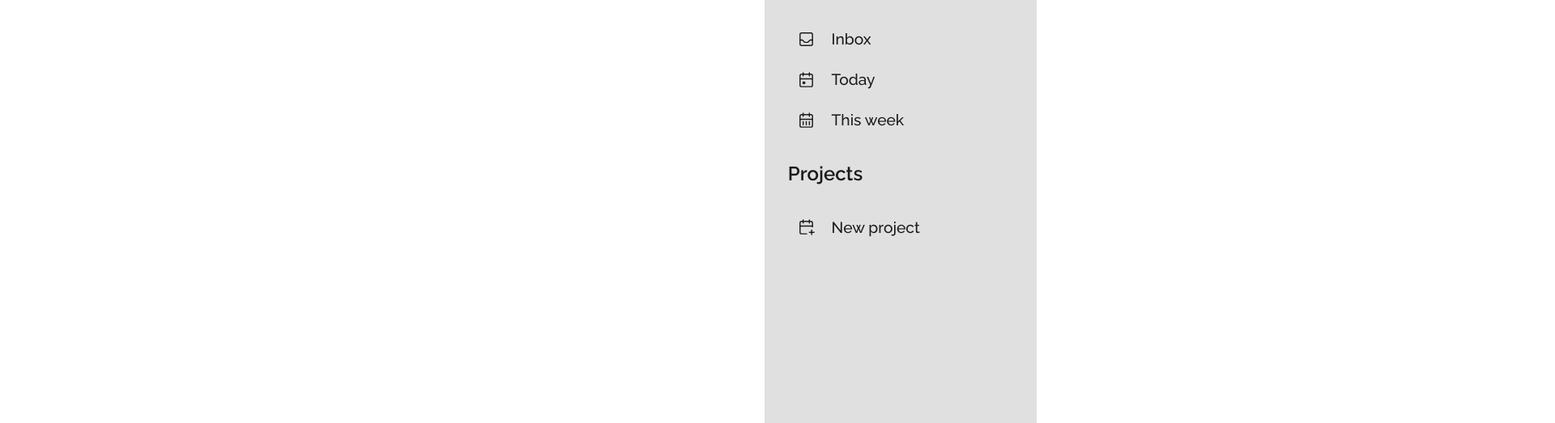
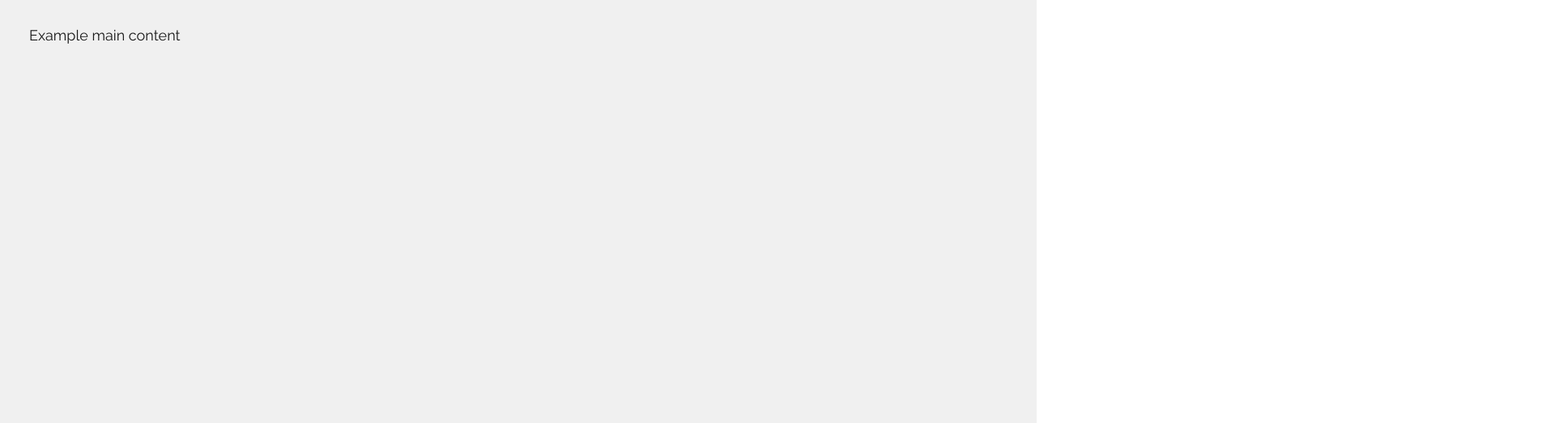
Before and after one commit to Panthomema/odin-todo-list, a website built with webpack: page src/template.html in a window 1280 px wide. Shown: the part 93-616 px from the top of the page at 81% size, 1920 px wide, since content can reach past the window. Built offline with nearby package versions, Linux system fonts and the light colour scheme.

Commit message:
Attempt layout fix

```diff
--- a/src/index.js
+++ b/src/index.js
@@ -1,10 +1,15 @@
 import './styles/reset.css';
 import './styles/style.css';
+import inbox from './tabs/inbox';
 
 document.querySelector('#menu-btn').addEventListener('click', () => {
-  document.querySelector('aside').classList.toggle('aside-visible');
+  document.querySelector('nav').classList.toggle('nav-visible');
 });
 
 document.querySelector('#menu-btn').addEventListener('click', (event) => {
   event.currentTarget.classList.toggle('rotated-180');
 });
+
+document.querySelector('#inbox-btn').addEventListener('click', () => {
+  document.querySelector('main').appendChild(inbox);
+});
--- a/src/styles/style.css
+++ b/src/styles/style.css
@@ -13,7 +13,9 @@ body {
   color: var(--color-dark);
   font-family: Raleway, sans-serif;
   font-size: var(--font-size-base);
-  overflow-y: hidden;
+  overflow-x: hidden;
+  display: flex;
+  flex-direction: column;
 }
 
 svg {
@@ -31,7 +33,6 @@ header {
   gap: 0.2em;
   font-size: 1.5rem;
   position: sticky;
-  top: 0;
 }
 
 header svg {
@@ -47,26 +48,41 @@ header svg {
   transform: rotate(-180deg);
 }
 
-aside {
+main {
+  flex: 1;
+  background-color: var(--color-light);
+  height: 100%;
+  position: relative;
+  display: flex;
+}
+
+section {
+  padding: 2em;
+  flex: 1;
+}
+
+nav {
   background: var(--color-light-100);
-  font-size: 1.2rem;
+  font-size: 1rem;
   font-weight: 500;
   padding: 1.25em;
-  position: fixed;
+  position: absolute;
+  top: 0;
   right: -100dvw;
+  width: 100dvw;
   height: 100%;
-  width: 100dvw;
   display: flex;
   flex-direction: column;
-  gap: 1.5em;
+  gap: 1em;
   transition: right 0.3s ease;
+  z-index: 99;
 }
 
-.aside-visible {
+.nav-visible {
   right: 0;
 }
 
-aside h2 {
+nav h2 {
   font-size: 1.25em;
   font-weight: 600;
 }
@@ -81,7 +97,7 @@ nav button {
   display: flex;
   align-items: center;
   width: 100%;
-  gap: 1em;
+  gap: 0.8em;
   padding: 0.6em;
   border-radius: 0.2em;
   cursor: pointer;
@@ -96,7 +112,7 @@ nav svg {
 }
 
 @media only screen and (min-width: 421px) {
-  aside {
+  nav {
     padding: 1.5em;
     width: max-content;
     min-width: 17.5em;
@@ -111,10 +127,6 @@ nav svg {
     position: relative;
   }
 
-  aside {
-    right: 0;
-  }
-
   #menu-btn {
     display: none;
   }
--- /dev/null
+++ b/src/tabs/inbox.js
@@ -0,0 +1,6 @@
+const inbox = document.createElement('div');
+inbox.classList.add('content');
+
+inbox.innerHTML = '<h2>Inbox</h2>'
+
+export default inbox;
--- a/src/template.html
+++ b/src/template.html
@@ -33,12 +33,14 @@
                 <path d="M15 6l-6 6l6 6" />
             </svg>
         </header>
-        <main></main>
-        <aside>
+        <main>
+            <section>
+                <h2>Example main content</h2>
+            </section>
             <nav>
                 <ul>
                     <li>
-                        <button>
+                        <button id="inbox-btn">
                             <svg
                                 xmlns="http://www.w3.org/2000/svg"
                                 viewBox="0 0 24 24"
@@ -100,9 +102,7 @@
                         </button>
                     </li>
                 </ul>
-            </nav>
-            <h2>Projects</h2>
-            <nav>
+                <h2>Projects</h2>
                 <ul>
                     <li>
                         <button>
@@ -128,6 +128,6 @@
                     </li>
                 </ul>
             </nav>
-        </aside>
+        </main>
     </body>
 </html>
```
